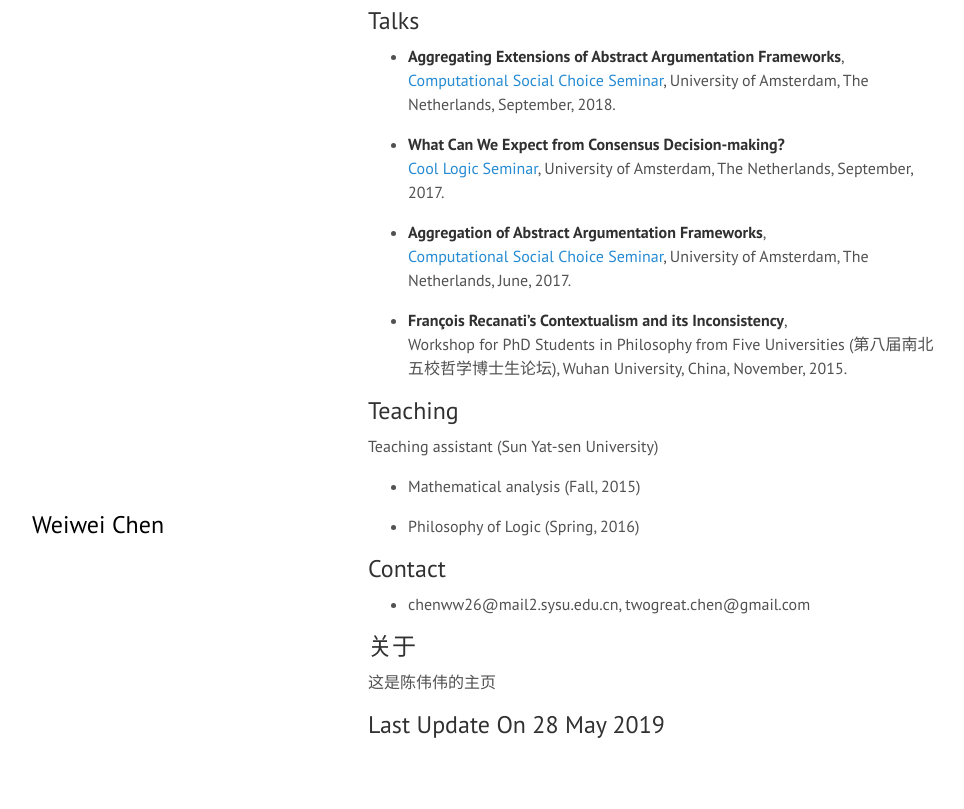
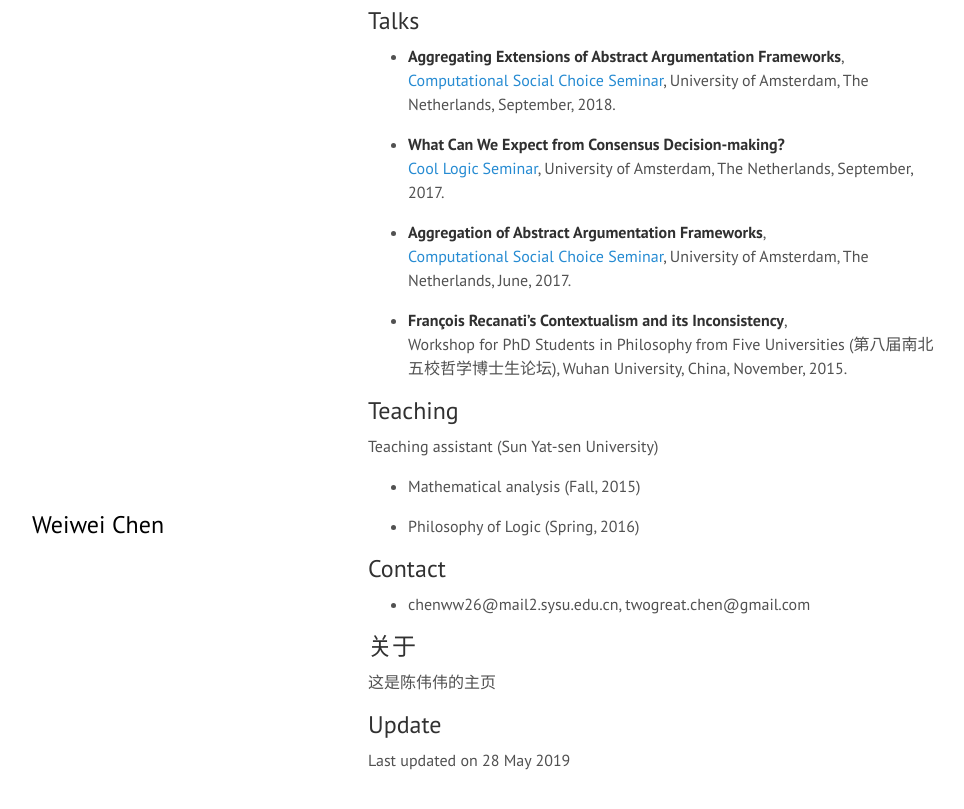
Before and after one commit to ChenSysu/lovestill.github.io, a Jekyll site: the page built from about.md, in a window 1280 px wide and 900 px high, scrolled down 910 px. Shown: the top 809 px of the window, without its empty margins (0-964 px from the left). Built offline with Jekyll 4.4.1, drawn with Linux system fonts in a browser that asks for light colours.

Commit message:
...
....

```diff
--- a/about.md
+++ b/about.md
@@ -53,4 +53,5 @@ Teaching assistant (Sun Yat-sen University)
 ## 关于
 这是陈伟伟的主页
 
-## Last Update On 28 May 2019
+## Update
+Last updated on 28 May 2019
```
